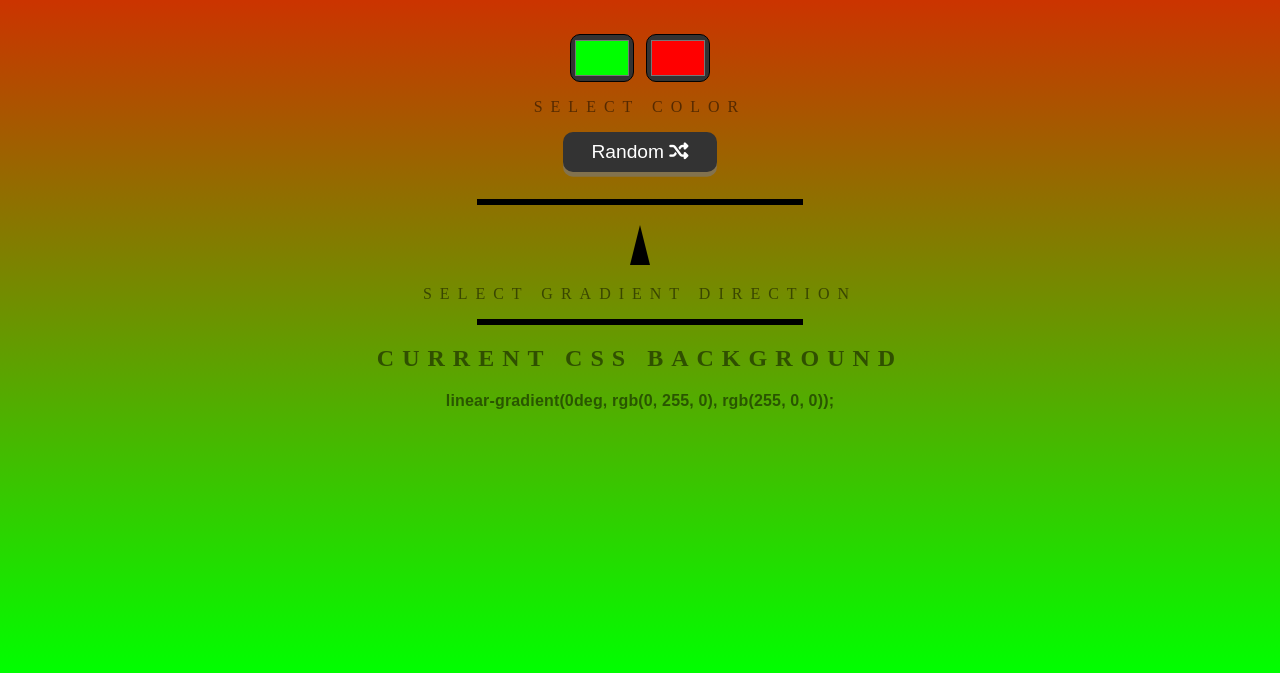
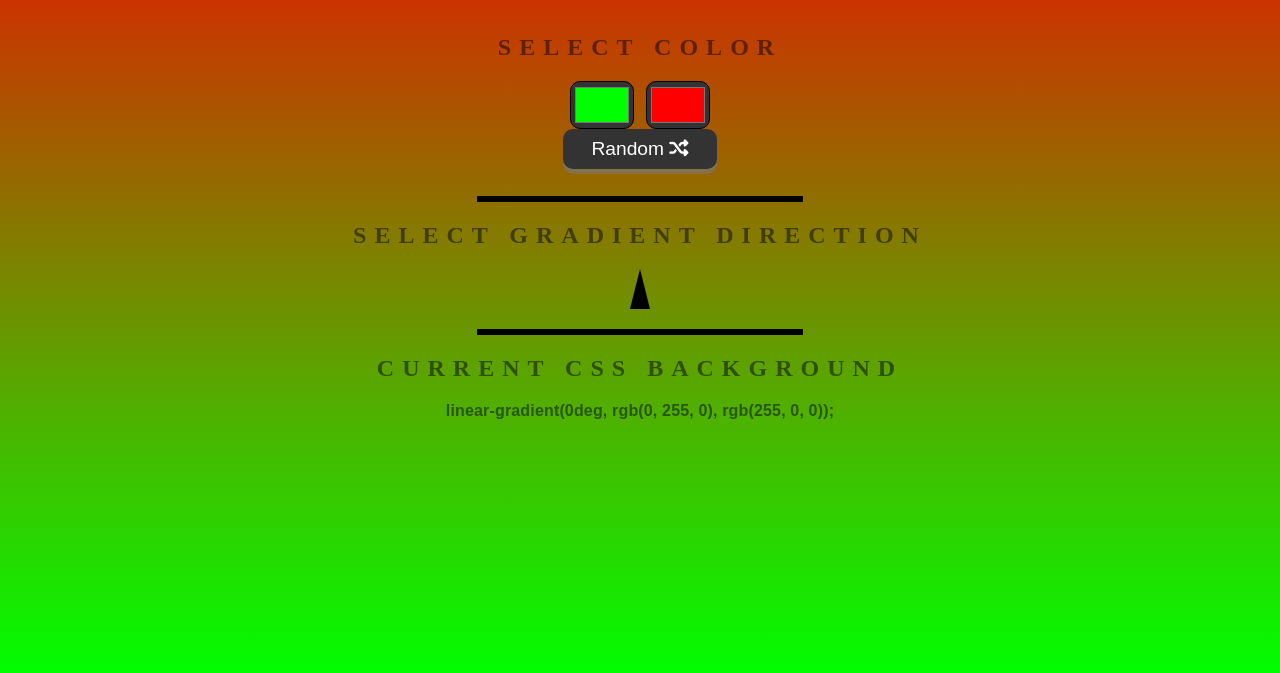
Before and after one commit to masonthedev/background-color-generator, a plain HTML site: page index.html in a window 1280 px wide. Shown: the part 171-844 px from the top of the page. Drawn offline with Linux system fonts and the light colour scheme.

Commit message:
Update index.html

```diff
--- a/index.html
+++ b/index.html
@@ -10,17 +10,17 @@
 
 <body id="gradient">
 	<h1>Background Generator</h1>
+	<h2>Select Color</h2>
 	<input class="color1" type="color" name="color1" value="#00ff00">
 	<input class="color2" type="color" name="color2" value="#ff0000">
 
 	<!-- random color select button -->
 	<div class="container">
-		<p>Select Color</p>
 		<button id="random">
 			Random <i class="fa-solid fa-shuffle"></i>
 		</button><hr>
-		<div id="arrow" class="arrow"></div>
-		<p>Select Gradient Direction</p><hr>
+		<h2>Select Gradient Direction</h2>
+		<div id="arrow" class="arrow"></div><hr>
 	</div>
 
 	<h2>Current CSS Background</h2>
```
